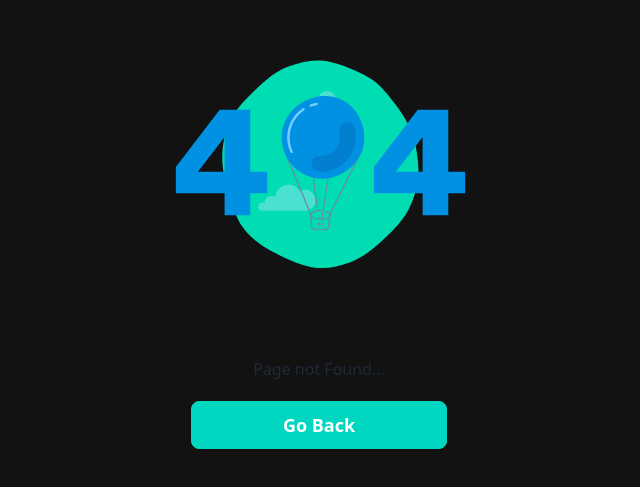
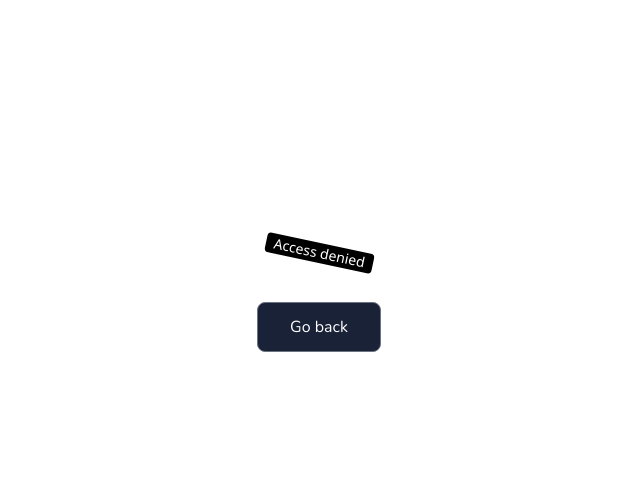
Before and after one commit to praveen12kumar/Edtech, a React (Vite) app: page /denied in a window 1280 px wide. Before the commit this address had no page. Shown: the part 147-634 px from the top of the page, without its empty margins (321-961 px from the left). Built offline with nearby package versions, Linux system fonts and the light colour scheme.

Commit message:
Added denied Page

```diff
--- a/src/App.jsx
+++ b/src/App.jsx
@@ -9,6 +9,8 @@ import Signup from './pages/Signup';
 import Login from './pages/Login';
 import Courses from './pages/Courses';
 import ContactUs from './pages/ContactUs';
+import Denied from './pages/Denied';
+
 
 function App() {
 
@@ -22,6 +24,7 @@ function App() {
         <Route path='/login' element={<Login/>}/>
         <Route path='/courses' element={<Courses/>}/>
         <Route path='/contact' element={<ContactUs/>}/>
+        <Route path='/denied' element={<Denied/>}/>
         <Route path="*" element={<NotFound/>}/>
       </Routes>
 
--- /dev/null
+++ b/src/pages/Denied.jsx
@@ -0,0 +1,22 @@
+import { useNavigate } from "react-router-dom";
+
+function Denied(){
+
+    const navigate = useNavigate();
+
+    return(
+        <main className="w-full h-dvh flex flex-col items-center justify-center ">
+            <h1 className="text-9xl font-extrabold text-white tracking-widest">403</h1>
+
+            <div className="bg-black text-white px-2  text-sm rounded rotate-12 absolute">
+                Access denied
+            </div>
+
+            <button className="mt-5" onClick={()=> navigate(-1)} >
+               <span className="relative block px-8 py-3 bg-[#1A2238] border border-gray-500 font-nunito text-white rounded-lg hover:bg-[#101522]">Go back</span>
+            </button>
+        </main>
+    )
+};
+
+export default Denied;
```
